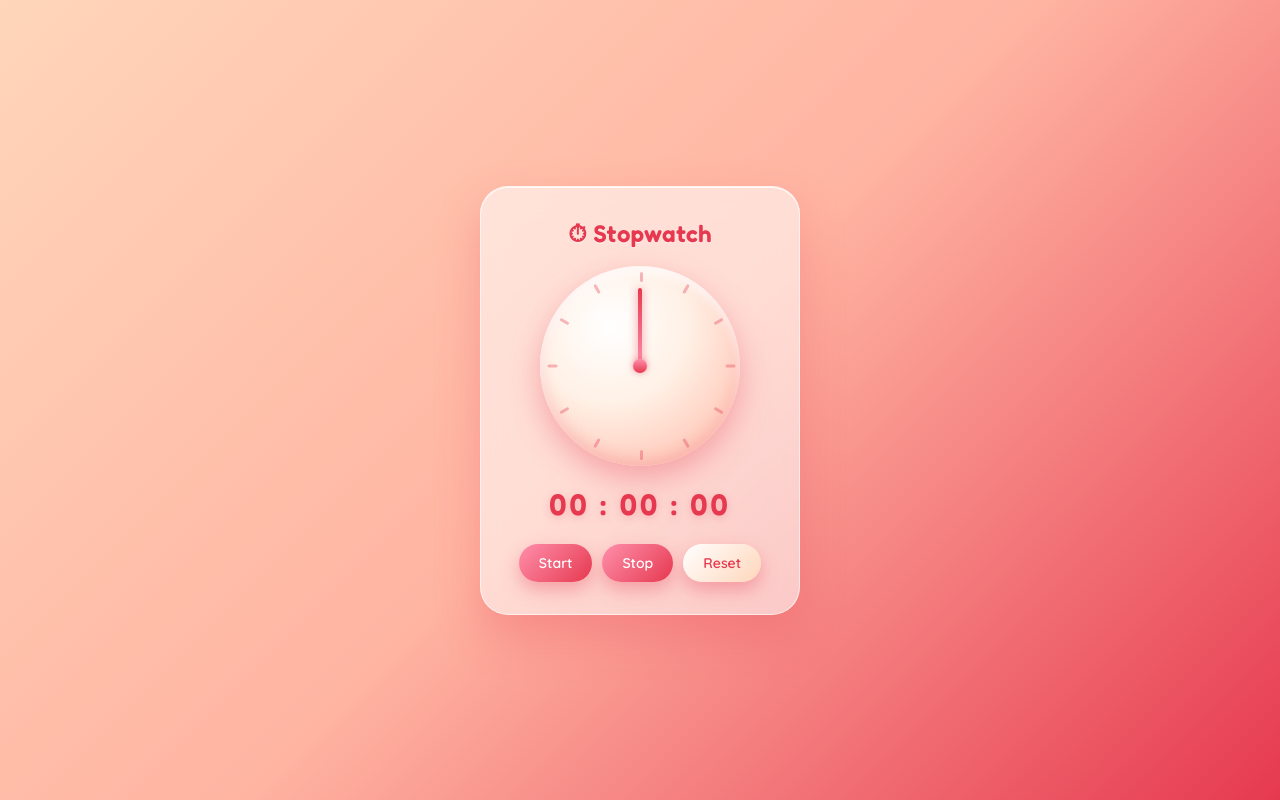
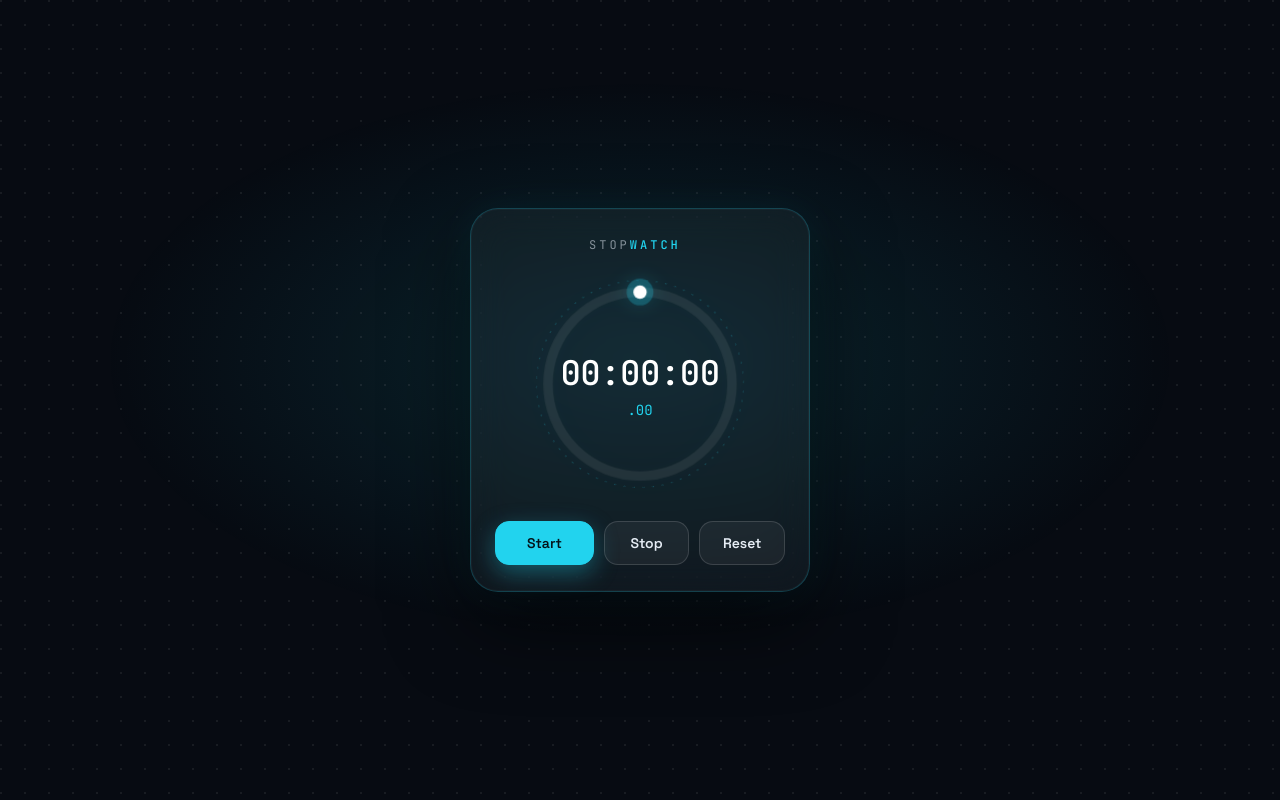
Before and after one commit to HamnaTanveer/StopWatch, a plain HTML site: page index.html in a window 1280 px wide. Drawn offline with Linux system fonts and the light colour scheme.

Commit message:
Refactor stopwatch HTML and CSS styles
Updated the stopwatch HTML structure and styles.

```diff
--- a/index.html
+++ b/index.html
@@ -2,260 +2,150 @@
 <html lang="en">
 <head>
 <meta charset="UTF-8">
+<link rel="icon" type="image/png" sizes="32x32" href="stop1.png">
 <meta name="viewport" content="width=device-width, initial-scale=1.0">
 <title>Stopwatch</title>
-
 <link rel="preconnect" href="https://fonts.googleapis.com">
 <link rel="preconnect" href="https://fonts.gstatic.com" crossorigin>
-<link href="https://fonts.googleapis.com/css2?family=Quicksand:wght@400;500;600;700&family=Fredoka:wght@500;600&display=swap" rel="stylesheet">
+<link href="https://fonts.googleapis.com/css2?family=Space+Grotesk:wght@400;500;600&family=JetBrains+Mono:wght@400;500;700&display=swap" rel="stylesheet">
+<style>
 
-<style>
   :root{
-    --peach: #ffd6ba;
-    --nude: #ffb4a2;
-    --pink: #ff8fab;
-    --red: #e63950;
-    --cream: #fff1e6;
-    --ink: #5a2a35;
+    --bg:#070b12;
+    --accent:#22d3ee;
+    --accent-soft:#67e8f9;
+    --rgb:34, 211, 238;
+    --text:#e6edf5;
+    --muted:rgba(230,237,245,.55);
+  }
+  *{ box-sizing:border-box; }
+  body{
+    margin:0; min-height:100vh; display:flex; justify-content:center; align-items:center; padding:20px;
+    font-family:'Space Grotesk', sans-serif; color:var(--text); background:var(--bg); overflow:hidden; position:relative;
+  }
+  /* static dev-style dot grid + soft single-color glow */
+  body::before{
+    content:""; position:fixed; inset:0; z-index:0;
+    background:
+      radial-gradient(circle at 1px 1px, rgba(255,255,255,.07) 1px, transparent 0) 0 0/24px 24px,
+      radial-gradient(ellipse 60% 50% at 50% 45%, rgba(var(--rgb), .13), transparent 70%);
   }
 
-  *{ box-sizing:border-box; }
+  .card{
+    position:relative; z-index:2; width:100%; max-width:340px; padding:28px 24px 26px; text-align:center;
+    background:rgba(255,255,255,.04); backdrop-filter:blur(18px); -webkit-backdrop-filter:blur(18px);
+    border:1px solid rgba(var(--rgb), .22); border-radius:28px;
+    box-shadow:0 30px 80px rgba(0,0,0,.6), 0 0 0 1px rgba(255,255,255,.03) inset, 0 0 40px rgba(var(--rgb), .08);
+    animation:in .8s cubic-bezier(.2,.8,.2,1) both;
+  }
+  @keyframes in{ from{ opacity:0; transform:translateY(26px) scale(.96);} to{ opacity:1; transform:none;} }
 
-  body{
-    margin:0;
-    min-height:100vh;
-    display:flex;
-    justify-content:center;
-    align-items:center;
-    padding:24px;
-    font-family:'Quicksand', sans-serif;
-    background: linear-gradient(135deg, var(--peach) 0%, var(--nude) 50%, var(--red) 100%);
-    color: var(--ink);
+  .label{
+    font-family:'JetBrains Mono', monospace; font-size:12px; letter-spacing:3px; text-transform:uppercase;
+    color:var(--muted); margin-bottom:16px;
   }
+  .label b{ color:var(--accent); font-weight:500; }
+  .label span{ color:var(--accent); animation:blink 1.1s steps(1) infinite; }
+  @keyframes blink{ 50%{ opacity:0; } }
 
-  .container{
-    width:100%;
-    max-width:320px;
-    background: rgba(255,255,255,0.55);
-    backdrop-filter: blur(14px);
-    -webkit-backdrop-filter: blur(14px);
-    padding: 32px 26px;
-    border-radius: 28px;
-    text-align:center;
-    border: 1px solid rgba(255,255,255,0.6);
-    box-shadow:
-      0 20px 45px rgba(230, 57, 80, 0.25),
-      inset 0 1px 0 rgba(255,255,255,0.8);
+  .dial{ position:relative; width:230px; height:230px; margin:0 auto 22px; }
+  .dial svg{ position:absolute; inset:0; width:100%; height:100%; overflow:visible; filter:drop-shadow(0 0 10px rgba(var(--rgb), .35)); }
+  #arc{ transition:stroke-dashoffset .1s linear; }
+  .knob{ transform-origin:120px 120px; }
+  .ring-in{ transform-origin:120px 120px; animation:spin 40s linear infinite; }
+  @keyframes spin{ to{ transform:rotate(360deg);} }
+  body.running .dial svg{ animation:breathe 2.4s ease-in-out infinite; }
+  @keyframes breathe{ 50%{ filter:drop-shadow(0 0 18px rgba(var(--rgb), .6)); } }
+
+  .center{ position:absolute; inset:0; display:flex; flex-direction:column; align-items:center; justify-content:center; }
+  .time{
+    font-family:'JetBrains Mono', monospace; font-size:clamp(26px, 8vw, 34px); font-weight:500; letter-spacing:-.5px;
+    font-variant-numeric:tabular-nums; color:#fff;
   }
+  .ms{ font-family:'JetBrains Mono', monospace; font-size:14px; color:var(--accent); margin-top:6px; font-variant-numeric:tabular-nums; }
 
-  h2{
-    font-family:'Fredoka', sans-serif;
-    font-weight:600;
-    letter-spacing: 0.5px;
-    margin: 0 0 18px;
-    font-size: 24px;
-    color: var(--red);
-    text-shadow: 0 1px 0 rgba(255,255,255,0.6);
+  .buttons{ display:flex; gap:10px; justify-content:center; }
+  button{
+    font-family:inherit; font-size:14px; font-weight:600; cursor:pointer; padding:12px 20px; border-radius:14px; transition:.2s; flex:1;
   }
+  .start{
+    color:#04141a; background:var(--accent); border:1px solid var(--accent);
+    box-shadow:0 8px 24px rgba(var(--rgb), .35); flex:1.3;
+  }
+  .stop, .reset{
+    color:var(--text); background:rgba(255,255,255,.05); border:1px solid rgba(255,255,255,.14);
+  }
+  .start:hover{ transform:translateY(-3px); background:var(--accent-soft); box-shadow:0 12px 30px rgba(var(--rgb), .5); }
+  .stop:hover, .reset:hover{ transform:translateY(-3px); border-color:var(--accent); color:var(--accent); background:rgba(var(--rgb), .08); }
+  button:active{ transform:scale(.96); }
 
-  .clock{
-    width: 200px;
-    height: 200px;
-    margin: 6px auto 20px;
-    border-radius: 50%;
-    position: relative;
-    background: radial-gradient(circle at 35% 30%, #fff, var(--cream) 40%, var(--nude) 100%);
-    box-shadow:
-      0 12px 30px rgba(230, 57, 80, 0.35),
-      inset 0 -6px 14px rgba(230, 57, 80, 0.18),
-      inset 0 6px 10px rgba(255,255,255,0.9);
-  }
-
-  .tick{
-    position:absolute;
-    width: 3px;
-    height: 10px;
-    background: rgba(230, 57, 80, 0.35);
-    left: 50%;
-    top: 6px;
-    transform-origin: 50% 94px;
-    border-radius: 2px;
-  }
-
-  .needle{
-    width: 4px;
-    height: 78px;
-    background: linear-gradient(var(--red), var(--pink));
-    position: absolute;
-    top: 22px;
-    left: 50%;
-    margin-left: -2px;
-    transform-origin: 50% 78px;
-    transform: rotate(0deg);
-    border-radius: 6px;
-    box-shadow: 0 0 8px rgba(230, 57, 80, 0.6);
-    transition: transform 0.15s linear;
-  }
-
-  .center-dot{
-    width: 14px;
-    height: 14px;
-    background: linear-gradient(var(--pink), var(--red));
-    border-radius: 50%;
-    position: absolute;
-    top: 50%;
-    left: 50%;
-    transform: translate(-50%, -50%);
-    z-index: 5;
-    box-shadow: 0 0 6px rgba(230, 57, 80, 0.5);
-  }
-
-  .time{
-    margin: 4px 0 22px;
-    font-family:'Fredoka', sans-serif;
-    font-size: 30px;
-    font-weight: 600;
-    letter-spacing: 3px;
-    color: var(--red);
-    text-shadow: 0 2px 8px rgba(230, 57, 80, 0.25);
-  }
-
-  .buttons{
-    display:flex;
-    justify-content:center;
-    gap: 10px;
-    flex-wrap: wrap;
-  }
-
-  button{
-    padding: 10px 20px;
-    border: none;
-    border-radius: 999px;
-    cursor: pointer;
-    font-family:'Quicksand', sans-serif;
-    font-size: 14px;
-    font-weight: 600;
-    color: #fff;
-    background: linear-gradient(135deg, var(--pink), var(--red));
-    box-shadow: 0 8px 18px rgba(230, 57, 80, 0.35);
-    transition: transform 0.15s ease, box-shadow 0.15s ease, filter 0.15s ease;
-  }
-
-  button:hover{
-    transform: translateY(-2px) scale(1.04);
-    box-shadow: 0 10px 22px rgba(230, 57, 80, 0.45);
-    filter: brightness(1.05);
-  }
-
-  button:active{
-    transform: translateY(0) scale(0.98);
-  }
-
-  button.reset{
-    background: linear-gradient(135deg, #fff, var(--peach));
-    color: var(--red);
-  }
-
-  @media (max-width: 380px){
-    .container{ padding: 26px 18px; max-width: 280px; }
-    .clock{ width: 170px; height: 170px; }
-    .time{ font-size: 24px; letter-spacing: 2px; }
-    button{ padding: 9px 16px; font-size: 13px; }
+  @media (max-width:380px){
+    .dial{ width:195px; height:195px; } .card{ padding:22px 16px 20px; } button{ padding:11px 12px; font-size:13px; }
   }
 </style>
 </head>
-
 <body>
 
-<div class="container">
-  <h2>⏱ Stopwatch</h2>
-
-  <div class="clock" id="clock">
-    <div class="needle" id="needle"></div>
-    <div class="center-dot"></div>
+<div class="card">
+  <div class="label">Stop<b>watch</b><span>_</span></div>
+  <div class="dial">
+    <svg viewBox="0 0 240 240">
+      <defs>
+        <linearGradient id="g" x1="0" y1="0" x2="1" y2="1">
+          <stop offset="0" stop-color="#22d3ee"/><stop offset="1" stop-color="#67e8f9"/>
+        </linearGradient>
+      </defs>
+      <g class="ring-in">
+        <circle cx="120" cy="120" r="108" fill="none" stroke="rgba(34,211,238,.28)" stroke-width="1" stroke-dasharray="2 8"/>
+      </g>
+      <circle cx="120" cy="120" r="96" fill="none" stroke="rgba(255,255,255,.07)" stroke-width="10"/>
+      <circle id="arc" cx="120" cy="120" r="96" fill="none" stroke="url(#g)" stroke-width="10" stroke-linecap="round"
+              stroke-dasharray="603.19" stroke-dashoffset="603.19" transform="rotate(-90 120 120)"/>
+      <g class="knob" id="knob"><circle cx="120" cy="24" r="14" fill="rgba(34,211,238,.25)"/><circle cx="120" cy="24" r="7" fill="#fff"/></g>
+    </svg>
+    <div class="center">
+      <div class="time" id="time">00:00:00</div>
+      <div class="ms" id="ms">.00</div>
+    </div>
   </div>
-
-  <div class="time" id="time">00 : 00 : 00</div>
-
   <div class="buttons">
-    <button onclick="startWatch()">Start</button>
-    <button onclick="stopWatch()">Stop</button>
+    <button class="start" onclick="startWatch()">Start</button>
+    <button class="stop" onclick="stopWatch()">Stop</button>
     <button class="reset" onclick="resetWatch()">Reset</button>
   </div>
 </div>
 
 <script>
-  //  tick marks around the dial
-  const clock = document.getElementById('clock');
-  for(let i=0;i<12;i++){
-    const tick = document.createElement('div');
-    tick.className = 'tick';
-    tick.style.transform = 'rotate(' + (i*30) + 'deg)';
-    clock.insertBefore(tick, clock.firstChild);
+  const $ = id => document.getElementById(id);
+  const p = n => String(n).padStart(2, "0");
+  const C = 603.19;
+  let elapsed = 0, startTs = 0, running = false, timer = null;
+
+  function render(){
+    const t = Math.floor(elapsed / 1000);
+    $("time").textContent = p(Math.floor(t / 3600)) + ":" + p(Math.floor(t % 3600 / 60)) + ":" + p(t % 60);
+    $("ms").textContent = "." + p(Math.floor(elapsed % 1000 / 10));
+    const f = (elapsed % 60000) / 60000;
+    $("arc").style.strokeDashoffset = C * (1 - f);
+    $("knob").style.transform = "rotate(" + (f * 360) + "deg)";
   }
-
-  let hr = 0;
-  let min = 0;
-  let sec = 0;
-  let running = false;
-  let angle = 0;
-  let timer = null;
-
-  function startWatch() {
-    if (running === false) {
-      running = true;
-      updateWatch();
-    }
+  function startWatch(){
+    if (running) return;
+    running = true; startTs = Date.now() - elapsed;
+    timer = setInterval(() => { elapsed = Date.now() - startTs; render(); }, 50);
+    document.body.classList.add("running");
   }
-
-  function stopWatch() {
-    if (running === true) {
-      running = false;
-      clearTimeout(timer);
-      timer = null;
-    }
+  function stopWatch(){
+    if (!running) return;
+    running = false; clearInterval(timer);
+    document.body.classList.remove("running");
   }
-
-  function resetWatch() {
-    running = false;
-    clearTimeout(timer);
-    timer = null;
-    hr = 0;
-    min = 0;
-    sec = 0;
-    angle = 0;
-    document.getElementById("time").innerHTML = "00 : 00 : 00";
-    document.getElementById("needle").style.transform = "rotate(0deg)";
+  function resetWatch(){
+    running = false; clearInterval(timer); elapsed = 0;
+    document.body.classList.remove("running");
+    render();
   }
-
-  function updateWatch() {
-    if (running === true) {
-      sec++;
-
-      if (sec === 60) {
-        sec = 0;
-        min++;
-      }
-
-      if (min === 60) {
-        min = 0;
-        hr++;
-      }
-
-      document.getElementById("time").innerHTML =
-        format(hr) + " : " + format(min) + " : " + format(sec);
-
-      angle += 6;
-      document.getElementById("needle").style.transform = "rotate(" + angle + "deg)";
-
-      timer = setTimeout(updateWatch, 1000);
-    }
-  }
-
-  function format(num) {
-    return num < 10 ? "0" + num : num;
-  }
+  render();
 </script>
-
 </body>
 </html>
```
